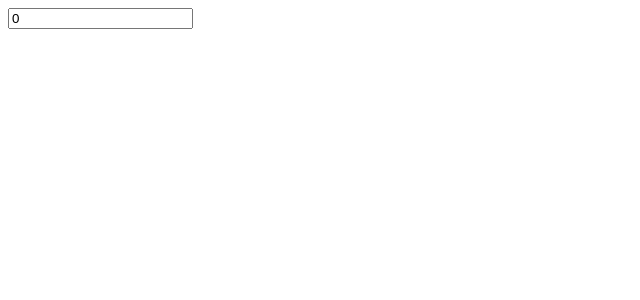
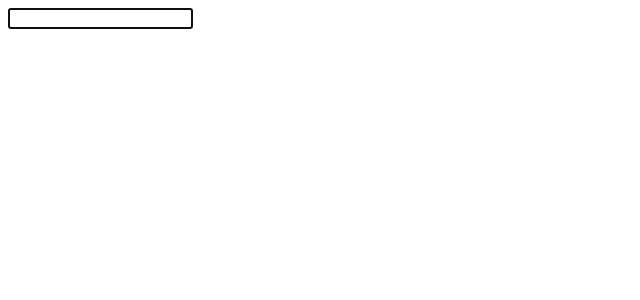
Before and after one commit to cheer001/vueexample, a Vue app: page / in a window 1280 px wide. Shown: the top 300 px of the page, without its empty margins (0-640 px from the left). Built offline with nearby package versions, Linux system fonts and the light colour scheme.

Commit message:
添加示例：
vue传值：
ref非父子组件传值

```diff
--- a/src/main.js
+++ b/src/main.js
@@ -9,7 +9,8 @@ import store from "./store";
 // import AL from "./views/attrs&listeners/A&L";
 // import pi from "./views/provide&inject/person";
 // import eventBus from "./views/EventBus/eventBus.vue";
-import vmodel from "./views/vmodel/person.vue";
+// import vmodel from "./views/vmodel/person.vue";
+import ref from "./views/ref/person.vue";
 
 Vue.config.productionTip = false;
 Vue.prototype.EventBus = new Vue();
@@ -17,7 +18,8 @@ Vue.prototype.EventBus = new Vue();
 new Vue({
   router,
   store,
-  render: h => h(vmodel)
+  render: h => h(ref)
+  // render: h => h(vmodel)
   // render: h => h(eventBus)
   // render: h => h(pi)
   // render: h => h(AL)
--- /dev/null
+++ b/src/views/ref/child.vue
@@ -0,0 +1,21 @@
+<template>
+  <div id="container">
+    <!-- 在普通的 DOM 元素上使用，引用指向的就是 DOM 元素 -->
+    <input ref="input" />
+  </div>
+</template>
+
+<script>
+export default {
+  methods: {
+    focus: function() {
+      this.$refs.input.focus();
+    }
+  },
+  mounted() {
+    this.focus();
+  }
+};
+</script>
+
+<style scoped lang="scss"></style>
--- /dev/null
+++ b/src/views/ref/person.vue
@@ -0,0 +1,22 @@
+<template>
+  <div id="container">
+    <!-- 在子组件上，引用就指向组件实例 -->
+    <base-input ref="baseInput"></base-input>
+  </div>
+</template>
+
+<script>
+import baseInput from "./child";
+export default {
+  methods: {
+    focusInput: function() {
+      this.$refs.baseInput.focus();
+    }
+  },
+  components: {
+    baseInput
+  }
+};
+</script>
+
+<style scoped lang="scss"></style>
```
